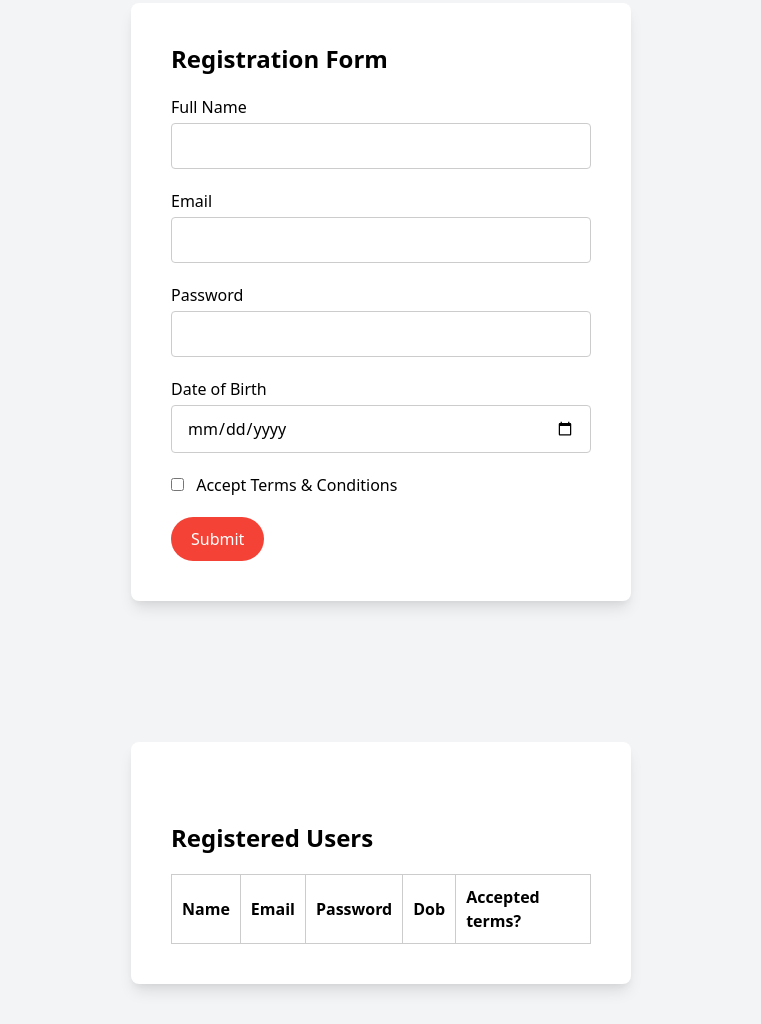
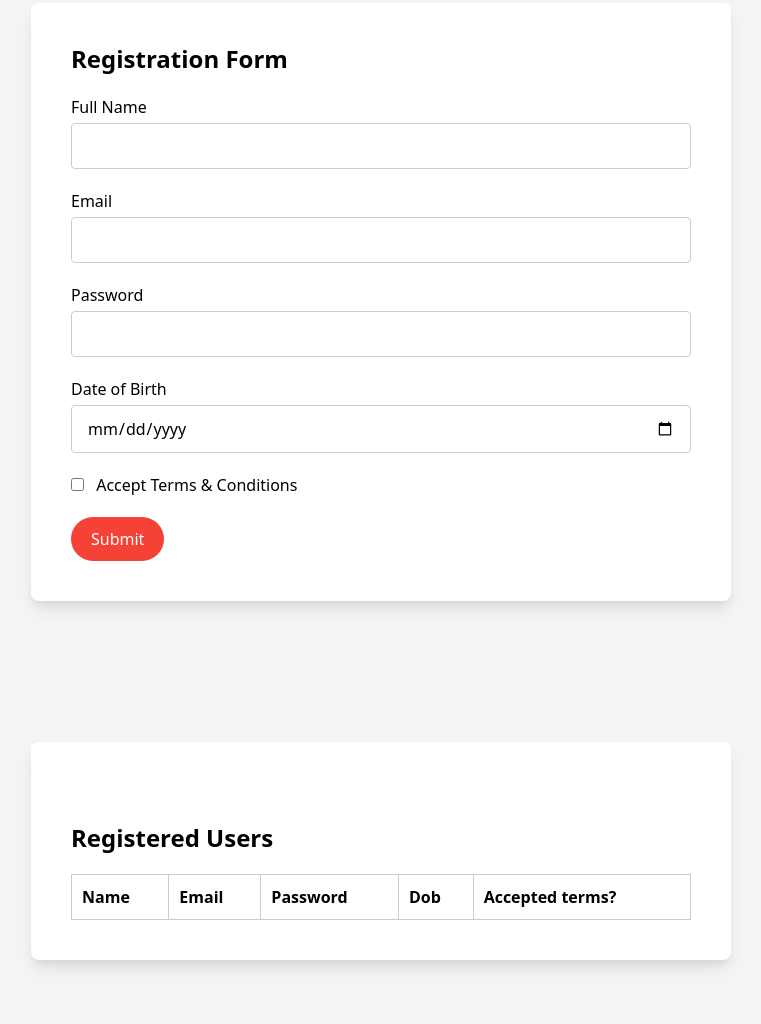
Before and after one commit to VishnuReddy25/prac, a plain HTML site: page index.html in a window 1280 px wide. Shown: the part 98-1122 px from the top of the page, without its empty margins (259-1020 px from the left). After the commit the page ends 1098 px from the top, so only its background shows below. Drawn offline with nearby package versions, Linux system fonts and the light colour scheme.

Commit message:
Update index.html

```diff
--- a/index.html
+++ b/index.html
@@ -1,3 +1,4 @@
+<!--
 <!DOCTYPE html>
 <html lang="en">
 <head>
@@ -100,3 +101,106 @@
 <script src="./index.js"></script>
 </body>
 </html>
+-->
+<!DOCTYPE html>
+<html lang="en">
+<head>
+  <meta charset="UTF-8">
+  <meta name="viewport" content="width=device-width, initial-scale=1.0">
+  <title>Registration Form</title>
+  <link href="https://cdn.jsdelivr.net/npm/tailwindcss@2.2.16/dist/tailwind.min.css" rel="stylesheet">
+
+  <style>
+    .container {
+      width: 700px; /* Increase the width as needed */
+    }
+
+    .input-field {
+      display: block;
+      width: 100%;
+      padding: 10px 15px;
+      border: 1px solid #ccc;
+      border-radius: 4px;
+    }
+
+    .submit-button {
+      background-color: #f44336;
+      color: white;
+      padding: 10px 20px;
+      border-radius: 40px;
+      border: none;
+      cursor: pointer;
+      transition: background-color 0.2s ease-in-out;
+    }
+
+    .submit-button:hover {
+      background-color: #e74c3c;
+    }
+
+    .table {
+      width: 100%;
+      border-collapse: collapse;
+    }
+
+    .table th, td {
+      padding: 10px;
+      border: 1px solid #ccc;
+      text-align: left;
+      color: #000; /* Change the text color to black */
+    }
+  </style>
+</head>
+<body class="bg-gray-100">
+
+<div class="flex items-center justify-center h-screen">
+  <div class="container mx-auto my-10 p-10 bg-white shadow-lg rounded-lg">
+    <h2 class="text-2xl font-bold mb-5">Registration Form</h2>
+
+    <form id="registrationForm">
+      <div class="mb-5">
+        <label for="name" class="block mb-1">Full Name</label>
+        <input type="text" id="name" name="name" required class="input-field">
+      </div>
+      <div class="mb-5">
+        <label for="email" class="block mb-1">Email</label>
+        <input type="email" id="email" name="email" required class="input-field">
+      </div>
+      <div class="mb-5">
+        <label for="password" class="block mb-1">Password</label>
+        <input type="password" id="password" name="password" required class="input-field">
+      </div>
+      <div class="mb-5">
+        <label for="dob" class="block mb-1">Date of Birth</label>
+        <input type="date" id="dob" name="dob" required class="input-field">
+      </div>
+      <div class="mb-5">
+        <input type="checkbox" id="acceptedTerms" name="acceptedTerms" required>
+        <label for="acceptedTerms" class="ml-2">Accept Terms & Conditions</label>
+      </div>
+      <button type="submit" class="submit-button">
+        Submit
+      </button>
+    </form>
+  </div>
+</div>
+
+<div class="container mx-auto my-10 p-10 bg-white shadow-lg rounded-lg">
+  <h2 class="text-2xl font-bold mb-5 mt-10">Registered Users</h2>
+
+  <table class="table">
+    <thead>
+      <tr>
+        <th>Name</th>
+        <th>Email</th>
+        <th>Password</th>
+        <th>Dob</th>
+        <th>Accepted terms?</th>
+      </tr>
+    </thead>
+    <tbody id="userTableBody"></tbody>
+  </table>
+</div>
+
+<script src="./index.js"></script>
+</body>
+</html>
```
